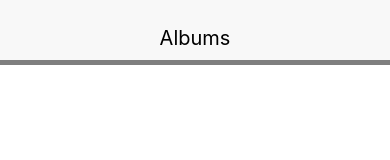
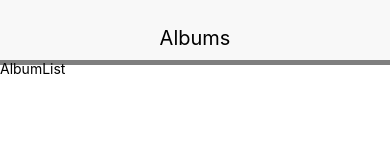
Before and after one commit to quixote15/albums-react-app, a React Native app: screen / in a window 390 px wide. Shown: the top 160 px of the page. Built offline with nearby package versions, Linux system fonts and the light colour scheme.

Commit message:
Creation of Funcional componets

```diff
--- a/App.js
+++ b/App.js
@@ -1,12 +1,16 @@
 import React from 'react';
 import { StyleSheet, Text, View } from 'react-native';
-import Header from './src/components/header';
+import Header from './src/components/Header';
+import AlbumList from './src/components/AlbumList';
 
 export default class App extends React.Component {
   render() {
     return (
       // <Header headerText="Albums Bitch" />
-       <Header headerText={'Albums'} />
+      <View>
+        <Header headerText={'Albums'} />
+        <AlbumList />
+      </View>
     );
   }
 }
--- /dev/null
+++ b/src/components/AlbumList.js
@@ -0,0 +1,13 @@
+import React from 'react';
+import {Text,View} from 'react-native';
+
+
+const AlbumList = ()=>{
+    return (
+        <View>
+            <Text>AlbumList</Text>
+        </View>
+    )
+}
+
+export default AlbumList;
```
